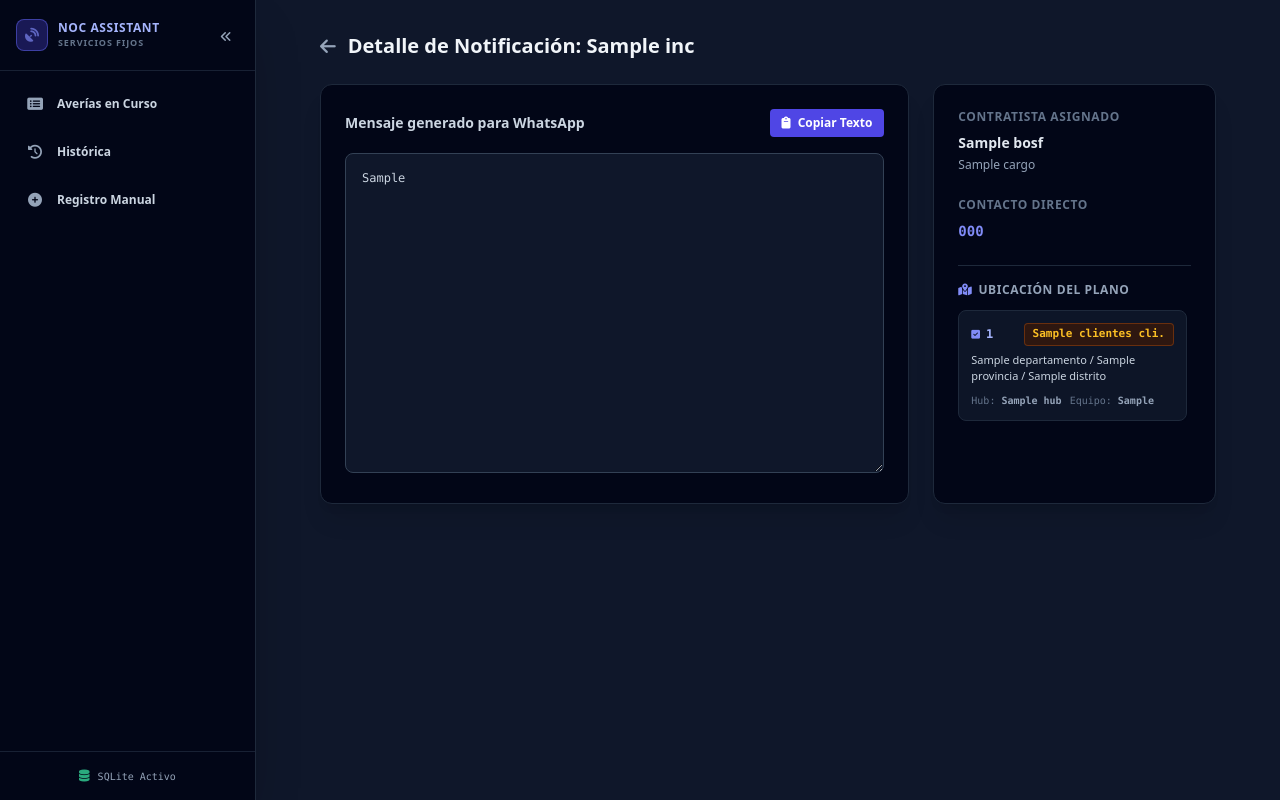
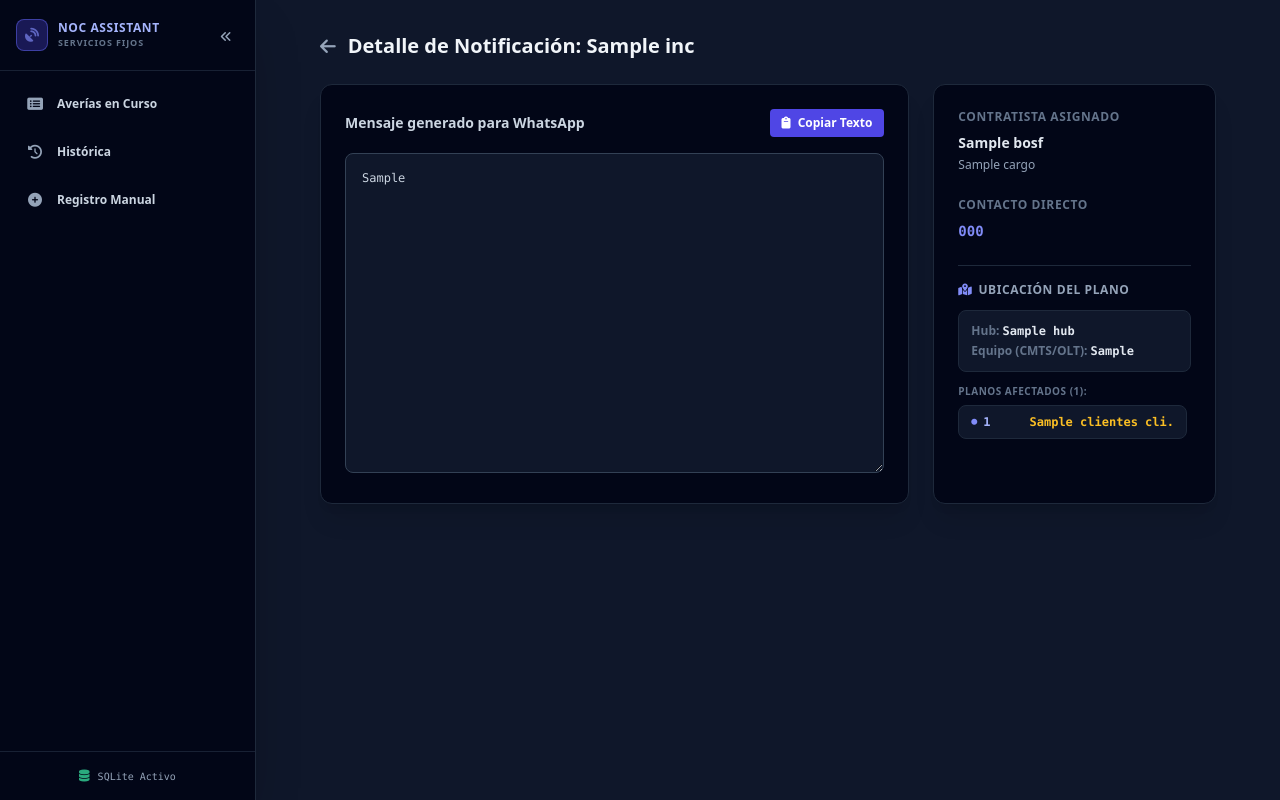
Before and after one commit to SrJ-23/NOC_SSFF, a Flask app: template templates/detalle.html in a window 1280 px wide. Run offline with Flask 3, Linux system fonts and the light colour scheme; the template is opened without the code that fills it: most values are stand-ins (such as "Sample title", 1, 10 or a date in 2020); some libraries are stand-ins or nearby versions.

Commit message:
fix: 2 botones de filtro interactivo con toggle, regla >2 planos FTTH y detalle simplificado con Hub/Equipo y lista limpia

```diff
--- a/templates/detalle.html
+++ b/templates/detalle.html
@@ -34,48 +34,40 @@
             </div>
 
             <div class="pt-4 border-t border-slate-800 space-y-3">
-                <div class="flex items-center justify-between">
-                    <h4 class="text-xs font-bold text-slate-400 uppercase tracking-wider flex items-center gap-1.5">
-                        <i class="fa-solid fa-map-location-dot text-indigo-400"></i>
-                        <span>Ubicación del Plano{% if planos_detalle and planos_detalle|length > 1 %}s ({{ planos_detalle|length }}){% endif %}</span>
-                    </h4>
+                <h4 class="text-xs font-bold text-slate-400 uppercase tracking-wider flex items-center gap-1.5">
+                    <i class="fa-solid fa-map-location-dot text-indigo-400"></i>
+                    <span>Ubicación del Plano</span>
+                </h4>
+
+                <!-- Parte inicial: Hub y Equipo -->
+                <div class="bg-slate-900 border border-slate-800 rounded-lg p-3 text-xs space-y-1">
+                    <p class="text-slate-300">
+                        <span class="text-slate-500 font-semibold">Hub:</span>
+                        <strong class="text-slate-200 font-mono">{{ plano.hub if plano and plano.hub else (planos_detalle[0].hub if planos_detalle and planos_detalle[0].hub != '—' else '—') }}</strong>
+                    </p>
+                    <p class="text-slate-300">
+                        <span class="text-slate-500 font-semibold">Equipo (CMTS/OLT):</span>
+                        <strong class="text-slate-200 font-mono">{{ plano.cmts_olt if plano and plano.cmts_olt else (planos_detalle[0].cmts_olt if planos_detalle and planos_detalle[0].cmts_olt != '—' else '—') }}</strong>
+                    </p>
                 </div>
 
+                <!-- Abajo: Lista simple de plano y clientes afectados -->
                 {% if planos_detalle %}
-                <div class="space-y-2.5 max-h-64 overflow-y-auto pr-1">
-                    {% for p in planos_detalle %}
-                    <div class="bg-slate-900/90 border border-slate-800 rounded-lg p-3 space-y-1.5 hover:border-slate-700 transition shadow-sm">
-                        <div class="flex items-center justify-between">
-                            <span class="font-mono font-bold text-xs text-indigo-300 flex items-center gap-1.5">
-                                <i class="fa-solid fa-square-check text-[10px] text-indigo-400"></i>
+                <div class="space-y-1.5 max-h-56 overflow-y-auto pr-1">
+                    <p class="text-[10px] font-bold text-slate-500 uppercase tracking-wider">Planos Afectados ({{ planos_detalle | length }}):</p>
+                    <div class="divide-y divide-slate-800/80 bg-slate-900 border border-slate-800 rounded-lg overflow-hidden">
+                        {% for p in planos_detalle %}
+                        <div class="flex items-center justify-between px-3 py-2 text-xs hover:bg-slate-800/50">
+                            <span class="font-mono font-bold text-indigo-300 flex items-center gap-1.5">
+                                <i class="fa-solid fa-circle text-[6px] text-indigo-400"></i>
                                 <span>{{ p.id }}</span>
                             </span>
-                            {% if p.clientes %}
-                            <span class="text-[11px] font-semibold text-amber-400 bg-amber-950/60 border border-amber-800/60 px-2 py-0.5 rounded font-mono">
+                            <span class="font-mono font-semibold text-amber-400 text-xs">
                                 {{ p.clientes }} cli.
                             </span>
-                            {% endif %}
                         </div>
-                        <p class="text-[11px] text-slate-300">
-                            {{ p.departamento }} / {{ p.provincia }} / {{ p.distrito }}
-                        </p>
-                        <div class="flex flex-wrap gap-2 text-[10px] text-slate-500 font-mono pt-0.5">
-                            {% if p.hub and p.hub != '—' %}
-                            <span>Hub: <strong class="text-slate-400">{{ p.hub }}</strong></span>
-                            {% endif %}
-                            {% if p.cmts_olt and p.cmts_olt != '—' %}
-                            <span>Equipo: <strong class="text-slate-400">{{ p.cmts_olt }}</strong></span>
-                            {% endif %}
-                        </div>
+                        {% endfor %}
                     </div>
-                    {% endfor %}
-                </div>
-                {% else %}
-                <div class="text-xs text-slate-400">
-                    <p>{{ inc.departamento }} / {{ inc.provincia }} / {{ inc.distrito }}</p>
-                    {% if plano %}
-                        <p class="text-[11px] text-slate-500 mt-1 font-mono">Hub: {{ plano.hub }} · CMTS/OLT: {{ plano.cmts_olt }}</p>
-                    {% endif %}
                 </div>
                 {% endif %}
             </div>
```
Also changed, not shown: templates/dashboard.html (+44 -32 lines).
